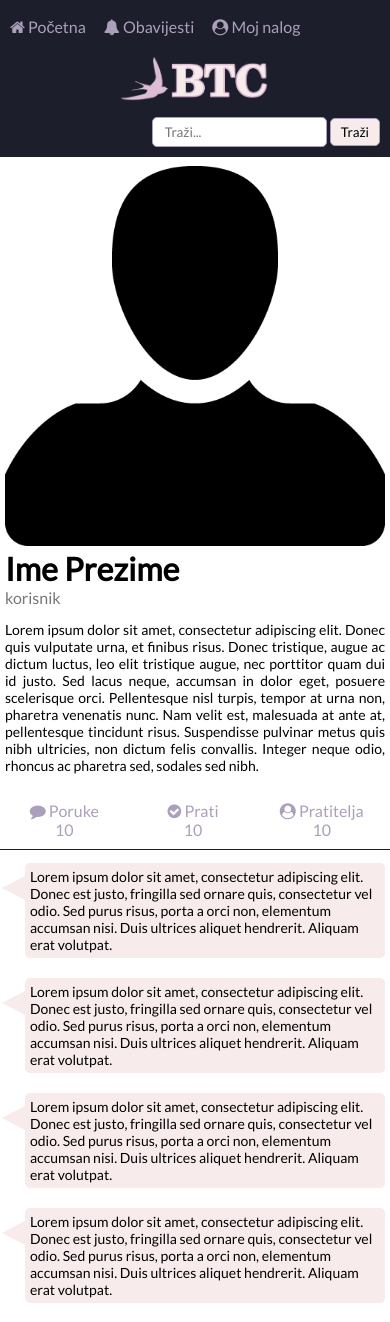
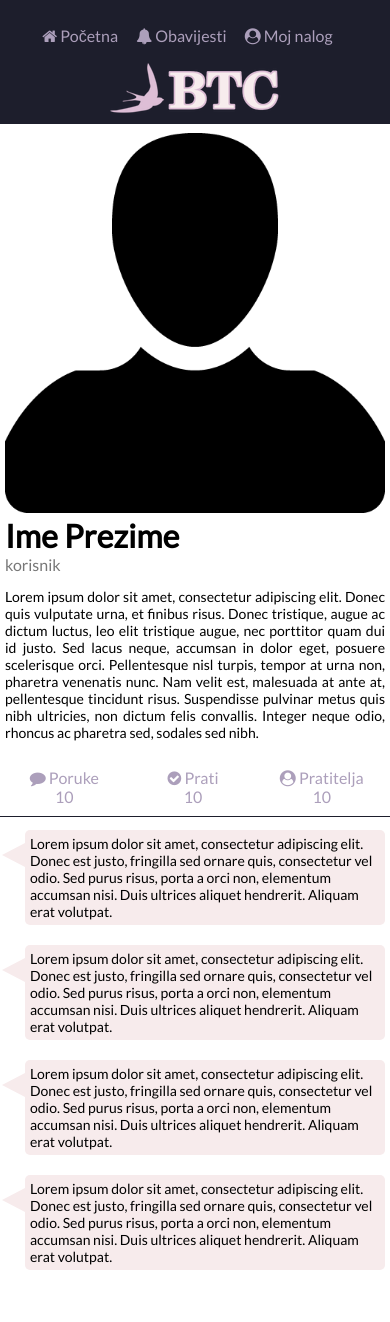
Before and after one commit to sanilmusic/wt-twitter, a PHP site: page /profil.html in a window 390 px wide. After the commit the page ends 1270 px from the top, so only its background shows below. Run offline with PHP 8.4, Linux system fonts and the light colour scheme.

Commit message:
Poboljšana responzivnost

```diff
--- a/css/app.css
+++ b/css/app.css
@@ -121,37 +121,119 @@ a:hover {
     float: right;
 }
 
-/* Ostalo */
+header:after,
+.poruka:after,
+header.prijavljen:after,
+.statistika:after {
+    content: '';
+    clear: both;
+    display: table;
+}
+
 header {
     width: 100%;
     background-color: #1d1e2c;
     padding: 5px;
 }
 
-header:after,
-.poruka:after {
-    content: '';
-    clear: both;
-    display: table;
+/* Zaglavlje */
+header.odjavljen .right {
+    line-height: 52px;
 }
 
-img.logo {
-    width: 150px;
-    height: 45px;
-}
-
-header .right {
-    line-height: 45px;
-}
-
-header .right input {
+header.odjavljen .right input {
     margin-right: 5px;
 }
 
-header .right button {
+header.odjavljen .right button {
     margin-left: 5px;
 }
 
+@media only screen and (max-width: 790px) {
+    header.odjavljen .left {
+        width: 100%;
+    }
+
+    header.odjavljen .right {
+        width: 100%;
+        text-align: center;
+    }
+
+    header.odjavljen .left img {
+        display: block;
+        margin: 0 auto;
+    }
+
+    header.odjavljen .right input {
+        width: 45%;
+    }
+}
+
+header.prijavljen {
+    padding: 10px 20px;
+}
+
+header.prijavljen .meni,
+header.prijavljen .logo,
+header.prijavljen .pretraga {
+    float: left;
+    width: 33.33%;
+    line-height: 52px;
+}
+
+header.prijavljen .meni ul {
+    list-style: none;
+    margin: 0;
+    padding: 0;
+}
+
+header.prijavljen .meni ul li {
+    display: inline;
+    padding-right: 15px;
+}
+
+header.prijavljen .logo img {
+    margin: 0 auto;
+    display: block;
+}
+
+header.prijavljen .pretraga {
+    text-align: right;
+}
+
+@media only screen and (max-width: 990px) {
+    header.prijavljen .meni,
+    header.prijavljen .logo {
+        width: 50%;
+    }
+
+    header.prijavljen .logo img {
+        float: right;
+        clear: right;
+    }
+
+    header.prijavljen .pretraga {
+        display: none;
+    }
+}
+
+@media only screen and (max-width: 640px) {
+    header.prijavljen .meni,
+    header.prijavljen .logo {
+        width: 100%;
+    }
+
+    header.prijavljen .meni {
+        text-align: center;
+    }
+
+    header.prijavljen .logo img {
+        float: none;
+        clear: none;
+    }
+}
+
+/* Ostalo */
 .kontejner {
     max-width: 850px;
     margin: 0 auto;
@@ -206,36 +288,6 @@ header .right button {
 .forma-nalog input,
 .forma-nalog textarea {
     width: 100%;
-}
-
-header.prijavljen {
-    padding-left: 10px;
-    padding-right: 10px;
-}
-
-header.prijavljen .meni {
-    line-height: 45px;
-}
-
-header.prijavljen .meni ul {
-    list-style: none;
-    margin: 0;
-    padding: 0;
-}
-
-header.prijavljen .meni ul li {
-    display: inline;
-    padding-right: 15px;
-}
-
-header.prijavljen .logo {
-    margin: 0 auto;
-    display: block;
-}
-
-header.prijavljen .pretraga {
-    text-align: right;
-    line-height: 45px;
 }
 
 .moja-slika {
@@ -306,12 +358,6 @@ p.kratak-opis {
     margin-bottom: 10px;
 }
 
-.statistika:after {
-    content: '';
-    clear: both;
-    display: table;
-}
-
 .statistika .podatak {
     display: block;
     width: 33%;
--- a/index.html
+++ b/index.html
@@ -3,13 +3,14 @@
 <head>
     <title>BTC - Basic Twitter Clone</title>
     <meta charset="utf-8">
+    <meta name="viewport" content="width=device-width">
     <link href="https://fonts.googleapis.com/css?family=Lato" rel="stylesheet">
     <link href="css/app.css" rel="stylesheet">
 </head>
 <body>
-    <header>
+    <header class="odjavljen">
         <div class="left">
-            <a href="index.html"><img class="logo" src="images/logo.png" alt="BTC"></a>
+            <a href="index.html"><img src="images/logo.png" alt="BTC"></a>
         </div>
         <div class="right">
             <form action="#" method="post">
--- a/izgubljenaLozinka.html
+++ b/izgubljenaLozinka.html
@@ -3,13 +3,14 @@
 <head>
     <title>BTC - Basic Twitter Clone</title>
     <meta charset="utf-8">
+    <meta name="viewport" content="width=device-width">
     <link href="https://fonts.googleapis.com/css?family=Lato" rel="stylesheet">
     <link href="css/app.css" rel="stylesheet">
 </head>
 <body>
-    <header>
+    <header class="odjavljen">
         <div class="left">
-            <a href="index.html"><img class="logo" src="images/logo.png" alt="BTC"></a>
+            <a href="index.html"><img src="images/logo.png" alt="BTC"></a>
         </div>
         <div class="right">
             <form action="#" method="post">
--- a/profil.html
+++ b/profil.html
@@ -3,13 +3,14 @@
 <head>
     <title>BTC - Basic Twitter Clone</title>
     <meta charset="utf-8">
+    <meta name="viewport" content="width=device-width">
     <link href="https://fonts.googleapis.com/css?family=Lato" rel="stylesheet">
     <link href="css/font-awesome.min.css" rel="stylesheet">
     <link href="css/app.css" rel="stylesheet">
 </head>
 <body>
-    <header class="red prijavljen">
-        <div class="kolona kolona-2 meni">
+    <header class="prijavljen">
+        <div class="meni">
             <ul>
                 <li>
                     <a href="prijavljen.html">
@@ -31,10 +32,10 @@
                 </li>
             </ul>
         </div>
-        <div class="kolona kolona-2">
-            <a href="prijavljen.html"><img class="logo" src="images/logo.png" alt="BTC"></a>
+        <div class="logo">
+            <a href="prijavljen.html"><img src="images/logo.png" alt="BTC"></a>
         </div>
-        <div class="kolona kolona-2 pretraga">
+        <div class="pretraga">
             <form action="#" method="post">
                 <input type="text" name="sta" placeholder="Traži...">
                 <button type="submit">Traži</button>
```
Also changed, not shown: nalog.html (+6 -5 lines), prati.html (+6 -5 lines), prijavljen.html (+6 -5 lines), images/logo.png.
